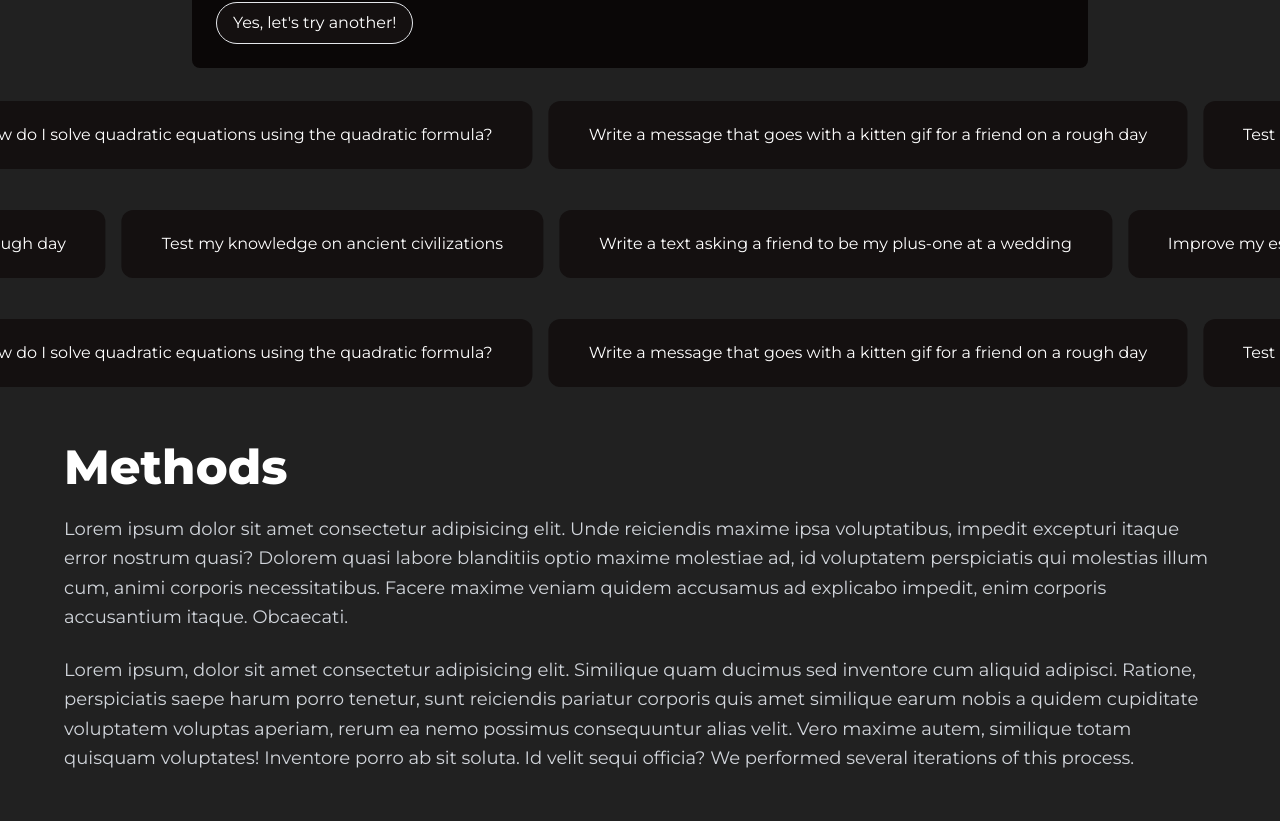
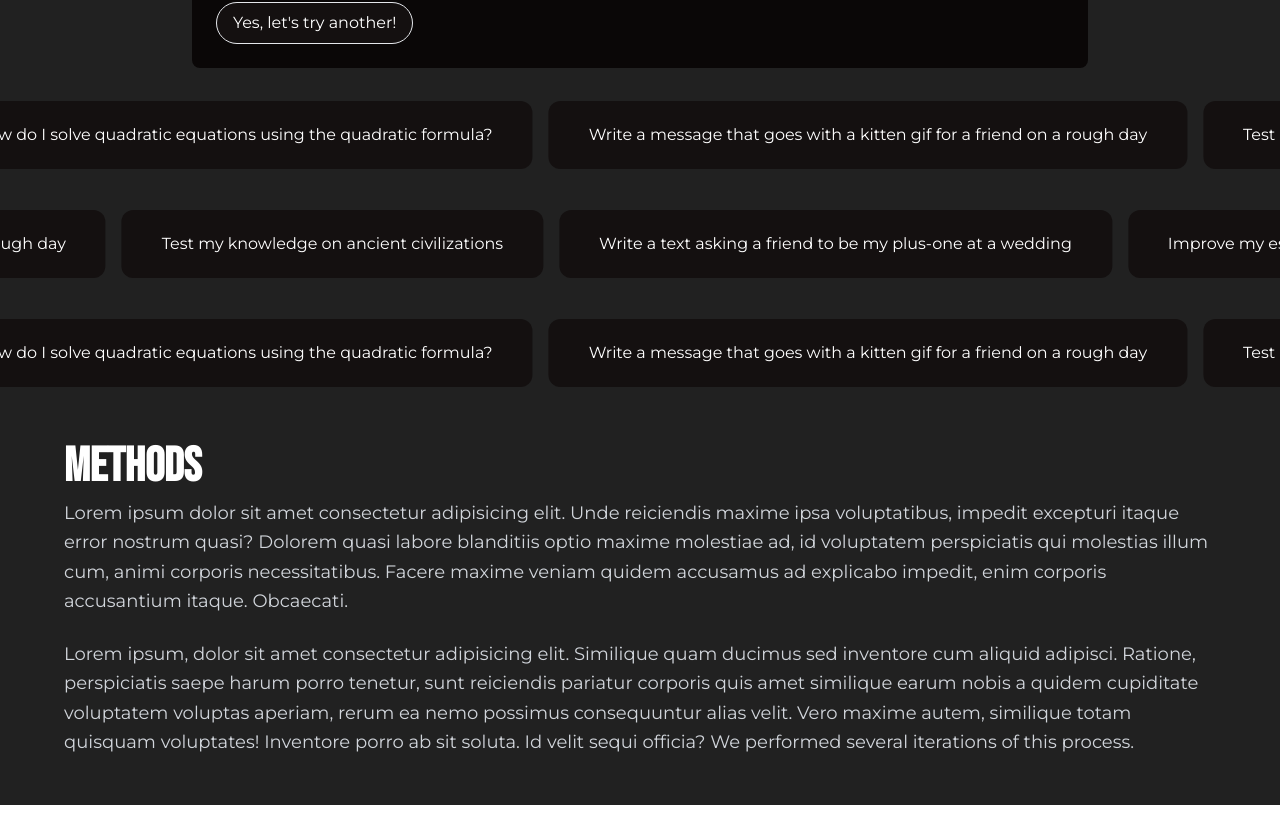
Before and after one commit to ItsSitanshu/dhyan-v1, a Next.js app: page / in a window 1280 px wide. Shown: the part 936-1757 px from the top of the page. Built offline with nearby package versions, Linux system fonts and the light colour scheme; a web font is replaced by a local one.

Commit message:
messages

```diff
--- a/app/components/Methods.tsx
+++ b/app/components/Methods.tsx
@@ -2,10 +2,10 @@ import React from "react";
 
 const Methods = () => {
   return (
-    <div className="bg-foreground text-white w-full px-6 py-12">
+    <div className="bg-foreground text-white w-full px-6 py-12 font-nue">
       <div className="max-w-6xl mx-auto">
-        <h1 className="text-5xl font-extrabold mb-6">Methods</h1>
-        <p className="text-lg text-gray-300 leading-relaxed mb-6">
+        <h1 className="text-5xl font-semibold font-nue text-white">Methods</h1>
+        <p className="text-lg text-gray-300 leading-relaxed mb-6 pt-2">
           Lorem ipsum dolor sit amet consectetur adipisicing elit. Unde
           reiciendis maxime ipsa voluptatibus, impedit excepturi itaque error
           nostrum quasi? Dolorem quasi labore blanditiis optio maxime molestiae
```
